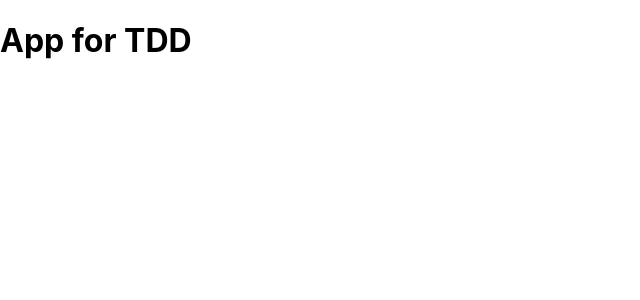
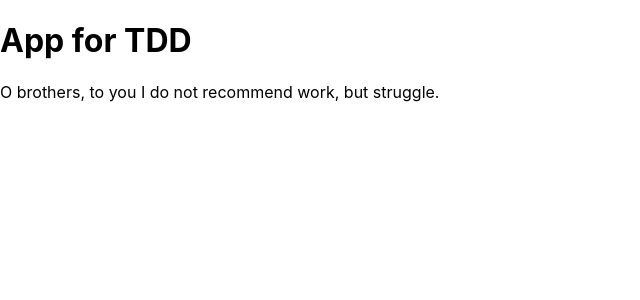
Before and after one commit to musabsohail/TDD_FCC_QuoteMachine, a React (Create React App) app: page / in a window 1280 px wide. Shown: the top 300 px of the page, without its empty margins (0-640 px from the left). Built offline with nearby package versions, Linux system fonts and the light colour scheme.

Commit message:
Passed - Integration test QuoteText in QuoteBox

```diff
--- a/src/Components/Quotebox/index.js
+++ b/src/Components/Quotebox/index.js
@@ -8,7 +8,7 @@ class QuoteBox extends Component {
   render () {
       return(
           <div id="quote-box">
-              {/* <QuoteText /> */}
+              <QuoteText />
           </div>
       )
 
```
